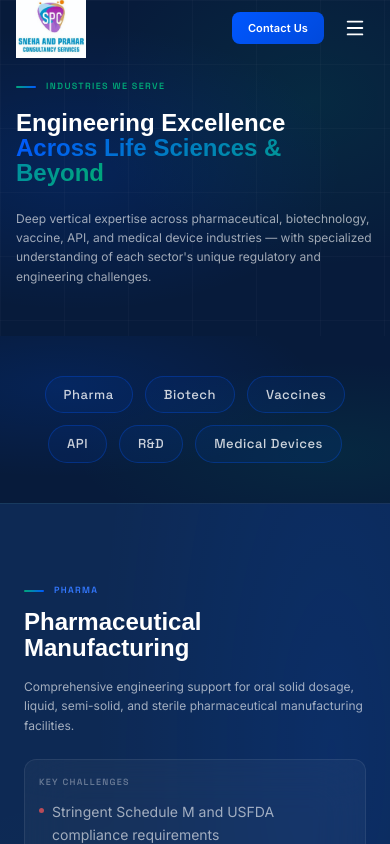
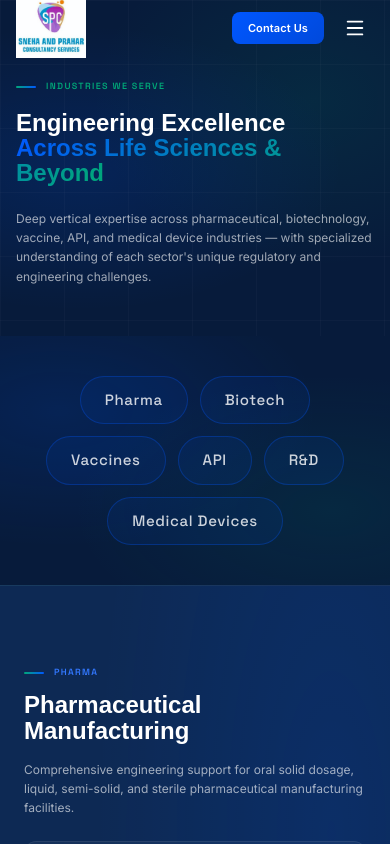
Before and after one commit to Prudvinayak-1729/SP-Consultancy, a React (Vite) app: page /industries in a window 390 px wide. Shown: the top 844 px of the page. Built offline with nearby package versions, Linux system fonts and the light colour scheme; the HTML template or start-up script is replaced by a standard one; a web font is replaced by a local one.

Commit message:
iso and the  12 states are removed

```diff
--- a/src/components/Footer.tsx
+++ b/src/components/Footer.tsx
@@ -18,7 +18,7 @@ const company = [
   { label: 'Contact', path: '/contact' },
 ]
 
-const standards = ['WHO GMP Certified', 'US FDA Compliance', 'ISO 14644 Expertise', 'ISPE Member']
+const standards = ['WHO GMP Certified', 'US FDA Compliance', 'ISPE Member']
 
 export default function Footer() {
   return (
--- a/src/index.css
+++ b/src/index.css
@@ -274,12 +274,12 @@ body {
 .tag-pill {
   display: inline-flex;
   align-items: center;
-  padding: 8px 18px;
+  padding: 12px 24px;
   border-radius: 999px;
   border: 1px solid rgba(0,87,255,0.3);
   background: rgba(0,87,255,0.08);
   font-family: 'Space Grotesk', sans-serif;
-  font-size: 13px;
+  font-size: 15px;
   font-weight: 500;
   color: rgba(255,255,255,0.8);
   letter-spacing: 0.04em;
--- a/src/pages/Clients.tsx
+++ b/src/pages/Clients.tsx
@@ -99,7 +99,7 @@ export default function Clients() {
             {clients.map((c, i) => (
               <div
                 key={i}
-                className="glass-card-hover"
+                className="glass-card"
                 style={{ padding: '24px 20px', textAlign: 'center' }}
               >
                 <div
--- a/src/pages/Contact.tsx
+++ b/src/pages/Contact.tsx
@@ -96,7 +96,7 @@ export default function Contact() {
             {contactMethods.map((c, i) => (
               <div
                 key={i}
-                className="glass-card-hover"
+                className="glass-card"
                 style={{ padding: '28px', display: 'flex', flexDirection: 'column', gap: '12px' }}
               >
                 <div className="icon-box">{c.icon}</div>
--- a/src/pages/Home.tsx
+++ b/src/pages/Home.tsx
@@ -63,7 +63,7 @@ const whyChooseUs = [
 const services = [
   { title: 'Engineering Consultancy', desc: 'Concept to commissioning engineering for GMP facilities', color: '#0057FF' },
   { title: 'HVAC Systems', desc: 'Precision HVAC design for cleanroom environments', color: '#00A878' },
-  { title: 'Cleanroom Engineering', desc: 'ISO 14644 classified cleanroom design and qualification', color: '#0057FF' },
+  { title: 'Cleanroom Engineering', desc: 'Cleanroom design and qualification', color: '#0057FF' },
   { title: 'Utility Engineering', desc: 'Pharmaceutical-grade utility systems design', color: '#00A878' },
   { title: 'CSV & Validation', desc: 'Computer system validation per GAMP 5 guidelines', color: '#0057FF' },
   { title: 'IQ / OQ / PQ', desc: 'Installation, operational, and performance qualification', color: '#00A878' },
@@ -101,10 +101,10 @@ const standards = [
   { name: 'WHO GMP', desc: 'World Health Organization Good Manufacturing Practice' },
   { name: 'US FDA', desc: '21 CFR Parts 210, 211 & 820 Compliance' },
   { name: 'EU GMP', desc: 'European Union GMP Annex 1 & EMA Guidelines' },
-  { name: 'ISO 14644', desc: 'Cleanroom Classification & Air Cleanliness Standards' },
   { name: 'Schedule M', desc: 'Indian GMP Requirements for Pharmaceutical Plants' },
   { name: 'ASHRAE 170', desc: 'Ventilation of Health Care Facilities Standard' },
   { name: 'ISPE GAMP 5', desc: 'Good Automated Manufacturing Practice Guidelines' },
+  { name: 'ICH Guidelines', desc: 'International Council for Harmonisation Technical Requirements' },
 ]
 
 const projects = [
@@ -324,7 +324,7 @@ export default function Home() {
               className="grid grid-cols-2 sm:flex flex-wrap gap-3 sm:gap-6 mt-8 sm:mt-12 animate-fadeUp"
               style={{ animationDelay: '0.65s', opacity: 0 }}
             >
-              {['WHO GMP Certified', 'US FDA Compliance', 'ISO 14644 Expertise', 'ISPE Member'].map(badge => (
+              {['WHO GMP Certified', 'US FDA Compliance', 'ISPE Member'].map(badge => (
                 <div key={badge} className="flex items-center gap-2">
                   <div style={{ width: 6, height: 6, borderRadius: '50%', background: '#00A878' }} />
                   <span style={{ fontFamily: 'Space Grotesk', fontSize: 'clamp(10px, 2vw, 12px)', fontWeight: 500, color: 'rgba(255,255,255,0.55)', letterSpacing: '0.04em' }}>
@@ -440,7 +440,6 @@ export default function Home() {
                 {[
                   { label: 'Senior Engineers', value: '35+' },
                   { label: 'Active Projects', value: '18' },
-                  { label: 'States Served', value: '12' },
                   { label: 'GMP Audits Passed', value: '100%' },
                 ].map(m => (
                   <div
@@ -514,7 +513,7 @@ export default function Home() {
           </div>
           <div className="grid grid-cols-1 sm:grid-cols-2 lg:grid-cols-3 gap-4 sm:gap-6">
             {whyChooseUs.map((item, i) => (
-              <div key={i} className="glass-card-hover flex flex-col h-full" style={{ padding: 'clamp(20px, 3vw, 28px)' }}>
+              <div key={i} className="glass-card flex flex-col h-full" style={{ padding: 'clamp(20px, 3vw, 28px)' }}>
                 <div className="icon-box" style={{ marginBottom: 'clamp(14px, 2vw, 18px)' }}>
                   {item.icon}
                 </div>
@@ -548,7 +547,7 @@ export default function Home() {
             {services.map((s, i) => (
               <div
                 key={i}
-                className="glass-card-hover flex flex-col h-full"
+                className="glass-card flex flex-col h-full"
                 style={{ padding: 'clamp(18px, 2vw, 22px) clamp(16px, 2vw, 20px)' }}
               >
                 <div
--- a/src/pages/Industries.tsx
+++ b/src/pages/Industries.tsx
@@ -24,7 +24,7 @@ const industries = [
     title: 'Vaccine Production',
     shortTitle: 'Vaccines',
     desc: 'Engineering excellence for bulk vaccine production, formulation, fill-finish, and cold chain storage infrastructure.',
-    challenges: ['Biocontainment for live attenuated viral organisms', 'Aseptic fill-finish operations with ISO 5 requirements', 'Cold chain facility design for -20°C and -80°C storage', 'WHO prequalification compliance documentation'],
+    challenges: ['Biocontainment for live attenuated viral organisms', 'Aseptic fill-finish operations with Grade 5 requirements', 'Cold chain facility design for -20°C and -80°C storage', 'WHO prequalification compliance documentation'],
     solutions: ['Grade A/B classified aseptic processing areas', 'Biocontainment engineering per WHO/CDC guidelines', 'Cold storage facility design with redundant systems', 'WHO prequalification documentation support'],
     img: 'https://images.unsplash.com/photo-1669101283561-642d16d924ba?w=700&h=420&fit=crop&auto=format',
     color: '#0057FF',
@@ -50,9 +50,9 @@ const industries = [
   {
     title: 'Medical Devices',
     shortTitle: 'Medical Devices',
-    desc: 'ISO 13485-aligned cleanroom and facility engineering for sterile and non-sterile medical device manufacturing.',
-    challenges: ['ISO 14644 cleanroom classification for device manufacturing', 'EtO sterilization facility design and validation', 'Particulate contamination control in assembly areas', 'ISO 13485 quality system integration'],
-    solutions: ['ISO Class 7/8 cleanroom design for device assembly', 'EtO sterilization chamber engineering and validation', 'HVAC with enhanced particle monitoring', 'ISO 13485 facility documentation support'],
+    desc: 'Cleanroom and facility engineering for sterile and non-sterile medical device manufacturing.',
+    challenges: ['Cleanroom classification for device manufacturing', 'EtO sterilization facility design and validation', 'Particulate contamination control in assembly areas', 'Quality system integration'],
+    solutions: ['Class 7/8 cleanroom design for device assembly', 'EtO sterilization chamber engineering and validation', 'HVAC with enhanced particle monitoring', 'Facility documentation support'],
     img: 'https://images.unsplash.com/photo-1605781231474-f60dea478e8a?w=700&h=420&fit=crop&auto=format',
     color: '#00A878',
   },
--- a/src/pages/Quality.tsx
+++ b/src/pages/Quality.tsx
@@ -21,13 +21,6 @@ const standards = [
     desc: 'Comprehensive capability in designing, qualifying, and maintaining sterile manufacturing facilities to the 2023 revised EU GMP Annex 1, including contamination control strategy (CCS) documentation.',
     scope: ['Contamination Control Strategy (CCS)', 'Grade A/B/C/D HVAC design', 'RABS and isolator integration', 'Viable and non-viable monitoring', 'Annex 1 qualification protocols'],
     color: '#0057FF',
-  },
-  {
-    name: 'ISO 14644',
-    fullName: 'Cleanrooms and Associated Controlled Environments',
-    desc: 'Certified expertise in ISO 14644 Parts 1-4 covering cleanroom classification, design, construction, test methods, and operations for pharmaceutical and biotech applications.',
-    scope: ['ISO Classes 1-9 design', 'Air cleanliness measurement methods', 'Cleanroom design considerations', 'Operations and maintenance standards', 'Energy efficiency ISO 14644-16'],
-    color: '#00A878',
   },
   {
     name: 'Schedule M (India)',
@@ -105,7 +98,7 @@ export default function Quality() {
           </div>
           <div className="grid grid-cols-1 md:grid-cols-2 gap-4 sm:gap-6">
             {standards.map((s, i) => (
-              <div key={i} className="glass-card-hover" style={{ padding: 'clamp(24px, 3vw, 32px)' }}>
+              <div key={i} className="glass-card" style={{ padding: 'clamp(24px, 3vw, 32px)' }}>
                 <div className="flex items-start gap-3 sm:gap-4 mb-4 sm:mb-5">
                   <div
                     style={{
@@ -154,7 +147,7 @@ export default function Quality() {
           <div className="text-center mb-10 sm:mb-14">
             <div className="section-label mb-4 sm:mb-5" style={{ justifyContent: 'center' }}>Quality Management</div>
             <h2 className="section-heading" style={{ fontSize: 'clamp(24px, 4vw, 52px)' }}>
-              ISO 9001:2015 Certified
+              Quality Certified
               <span className="gradient-text"> Quality System</span>
             </h2>
             <p className="body-text mt-4" style={{ fontSize: 'clamp(14px, 2.5vw, 18px)', maxWidth: '500px', margin: '16px auto 0' }}>
@@ -164,7 +157,7 @@ export default function Quality() {
           </div>
           <div className="grid grid-cols-1 sm:grid-cols-2 lg:grid-cols-3 gap-4 sm:gap-5">
             {qmsElements.map((q, i) => (
-              <div key={i} className="glass-card-hover" style={{ padding: 'clamp(20px, 2vw, 24px)' }}>
+              <div key={i} className="glass-card" style={{ padding: 'clamp(20px, 2vw, 24px)' }}>
                 <div className="icon-box" style={{ marginBottom: 'clamp(12px, 2vw, 14px)' }}>{q.icon}</div>
                 <h3 style={{ fontFamily: 'Satoshi', fontWeight: 700, fontSize: 'clamp(14px, 2vw, 16px)', color: 'white', marginBottom: '10px' }}>{q.title}</h3>
                 <p style={{ fontFamily: 'Inter', fontSize: 'clamp(14px, 2.5vw, 18px)', color: 'rgba(255,255,255,0.6)', lineHeight: 1.65 }}>{q.desc}</p>
--- a/src/pages/Technology.tsx
+++ b/src/pages/Technology.tsx
@@ -74,7 +74,7 @@ export default function Technology() {
                 <p className="body-text" style={{ fontSize: 'clamp(14px, 2.5vw, 18px)', marginBottom: '20px' }}>
                   Advanced CFD simulation for cleanroom airflow validation before construction,
                   ensuring air change rates, velocity profiles, and contamination control meet
-                  ISO 14644 and EU GMP requirements.
+                  EU GMP requirements.
                 </p>
                 <div className="flex gap-3 flex-wrap">
                   {['ANSYS Fluent', 'Simcenter', 'CFD-ACE+'].map(t => (
@@ -99,7 +99,7 @@ export default function Technology() {
           </div>
           <div className="grid grid-cols-1 md:grid-cols-2 gap-6">
             {capabilities.map((c, i) => (
-              <div key={i} className="glass-card-hover" style={{ padding: '32px', display: 'flex', gap: '20px' }}>
+              <div key={i} className="glass-card" style={{ padding: '32px', display: 'flex', gap: '20px' }}>
                 <div className="icon-box" style={{ flexShrink: 0 }}>{c.icon}</div>
                 <div>
                   <h3 style={{ fontFamily: 'Satoshi', fontWeight: 700, fontSize: 'clamp(14px, 2.5vw, 18px)', color: 'white', marginBottom: '10px' }}>{c.title}</h3>
```
Also changed, not shown: src/pages/About.tsx (+6 -7 lines), src/pages/Insights.tsx (+6 -6 lines), src/pages/Projects.tsx (+3 -4 lines), src/pages/Services.tsx (+5 -5 lines).
